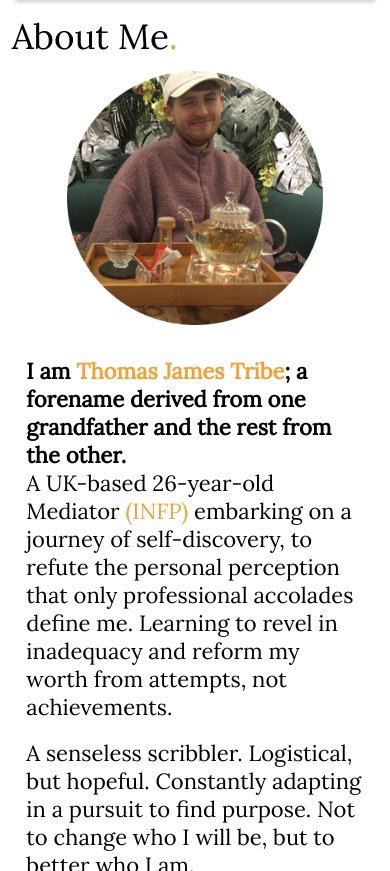
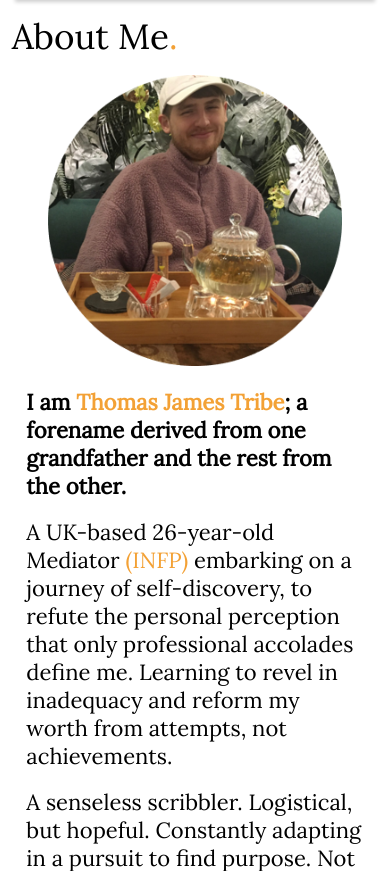
Before and after one commit to tomtribe/AtLeastITried, a plain HTML site: page index.html in a window 390 px wide. Shown: the part 937-1808 px from the top of the page. Drawn offline with Linux system fonts and the light colour scheme.

Commit message:
blog content update

```diff
--- a/styles.css
+++ b/styles.css
@@ -202,10 +202,12 @@ button:hover{
     width: 45px;
   }
 
+@media (hover: hover) {
   #myUpBtn:hover {
     background-color: rgb(247, 148, 20);
     box-shadow: 0 0 10px rgba(0, 0, 0, 0.4);
   }
+}
 
   /* End of Button formatting */
 
@@ -400,7 +402,7 @@ button:hover{
 /* About Me secion specific content */
 
 .aboutMePicture {
-  margin-top: 0.7em;
+  margin-top: 1em;
   margin-bottom: 2em;
   margin-right: 1.5em;
   margin-left: 0.2em;
@@ -415,7 +417,8 @@ button:hover{
       display: block;
       margin-left: auto;
       margin-right: auto;
-      width: 70%;
+      margin-bottom: 1em;
+      width: 80%;
   }
 }
 
```
Also changed, not shown: index.html (+1 -0 lines).
